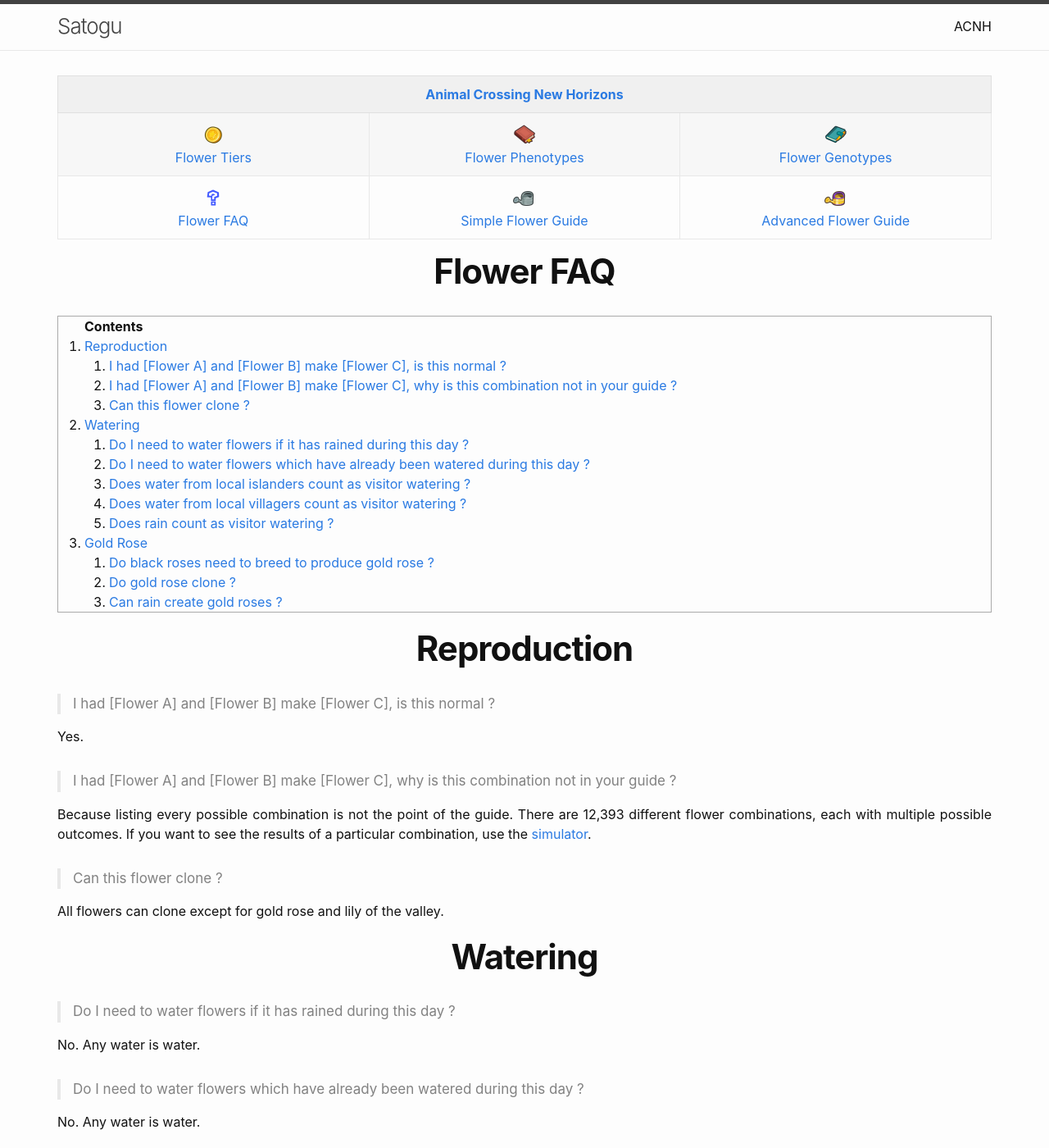
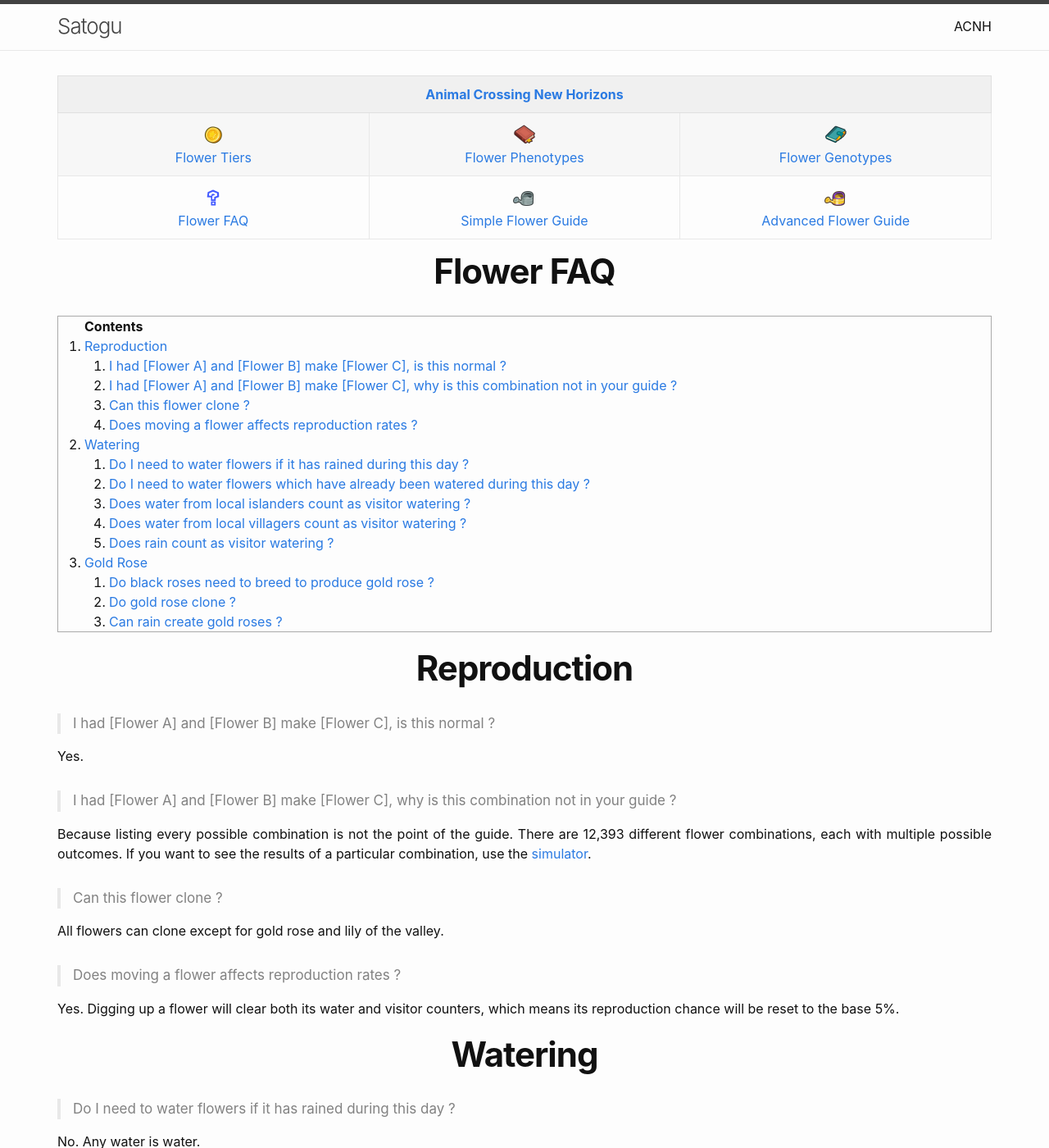
Before and after one commit to aiterusawato/satogu, a Jekyll site: the page built from acnh/flowers/faq.md, in a window 1280 px wide and 1400 px high. Shown: the whole window at 82% size. Built offline with Jekyll 4.4.1, drawn with Linux system fonts in a browser that asks for light colours.

Commit message:
Update faq.md

```diff
--- a/acnh/flowers/faq.md
+++ b/acnh/flowers/faq.md
@@ -19,6 +19,10 @@
 >
 
 All flowers can clone except for gold rose and lily of the valley.
+
+> ###### Does moving a flower affects reproduction rates ?
+
+Yes. Digging up a flower will clear both its water and visitor counters, which means its reproduction chance will be reset to the base 5%.
 
 # Watering
 
```
